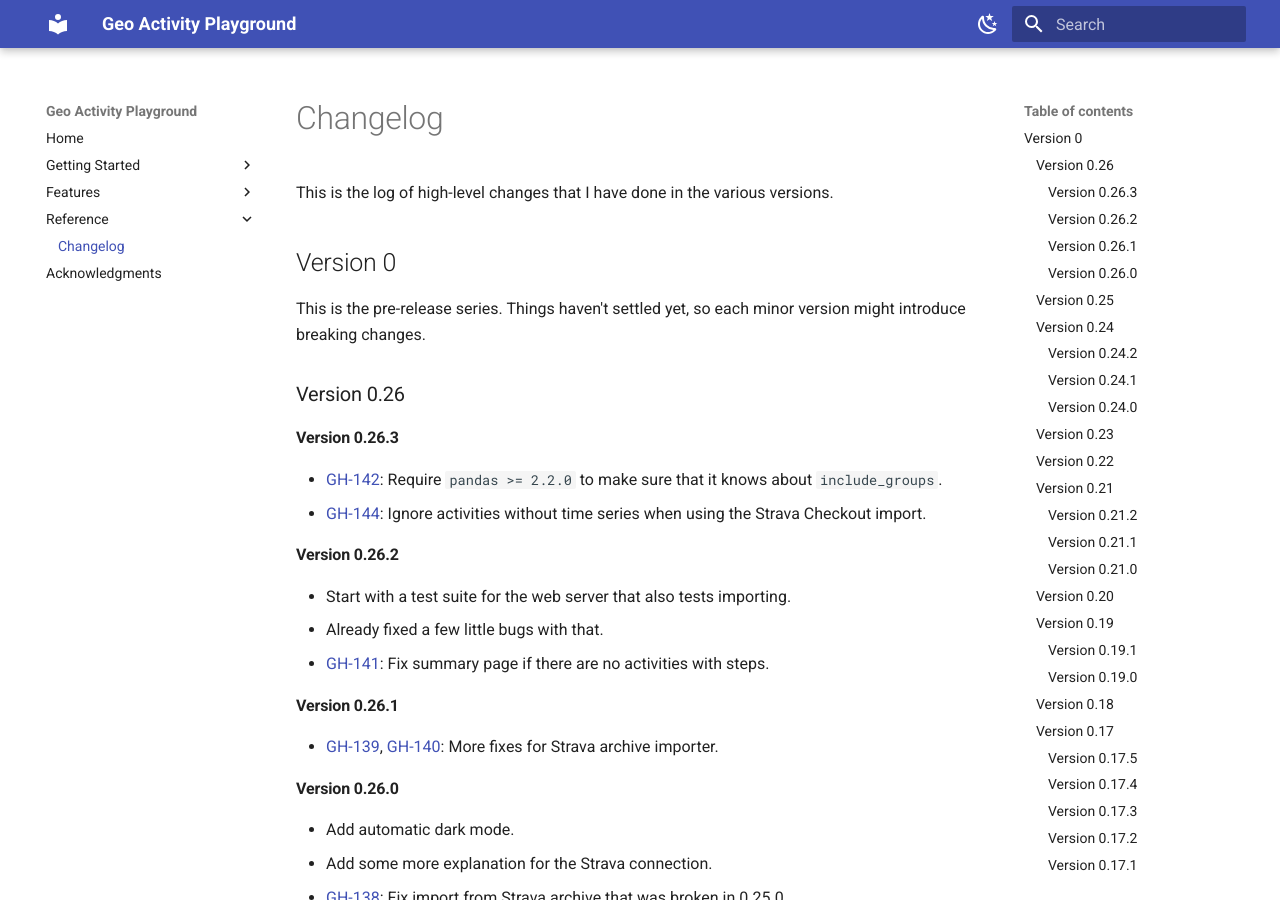
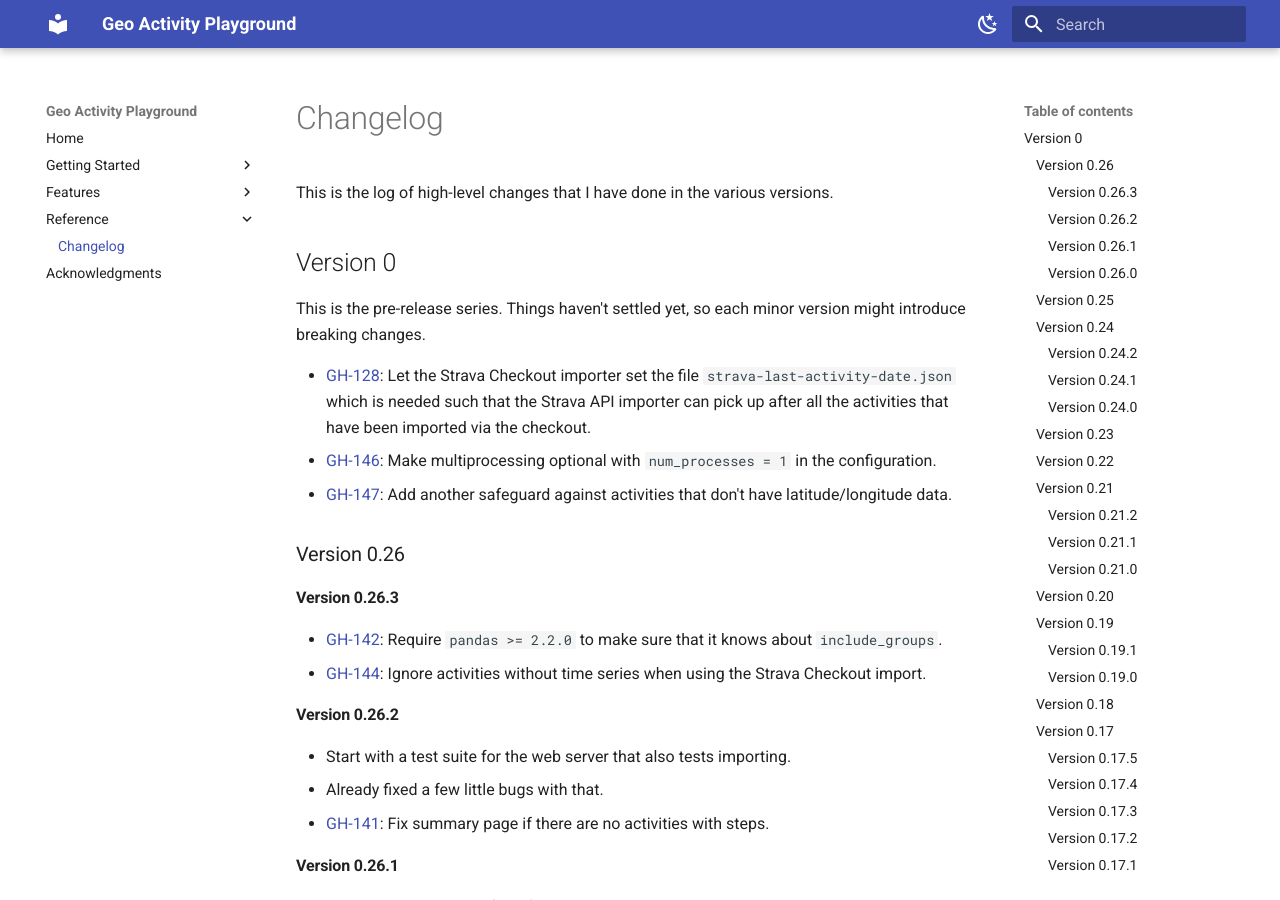
Before and after one commit to martin-ueding/geo-activity-playground, an MkDocs documentation site: the page built from docs/reference/changelog.md, in a window 1280 px wide and 900 px high. Built offline with MkDocs 1.6.1 and Material for MkDocs 9.7.7, drawn with Linux system fonts in a browser that asks for light colours.

Commit message:
Changelog entry

```diff
--- a/docs/reference/changelog.md
+++ b/docs/reference/changelog.md
@@ -5,6 +5,11 @@ This is the log of high-level changes that I have done in the various versions.
 ## Version 0
 
 This is the pre-release series. Things haven't settled yet, so each minor version might introduce breaking changes.
+
+- [GH-128](https://github.com/martin-ueding/geo-activity-playground/issues/128): Let the Strava Checkout importer set the file `strava-last-activity-date.json` which is needed such that the Strava API importer can pick up after all the activities that have been imported via the checkout.
+- [GH-146](https://github.com/martin-ueding/geo-activity-playground/issues/146): Make multiprocessing optional with `num_processes = 1` in the configuration.
+- [GH-147](https://github.com/martin-ueding/geo-activity-playground/issues/147): Add another safeguard against activities that don't have latitude/longitude data.
+
 
 ### Version 0.26
 
```
